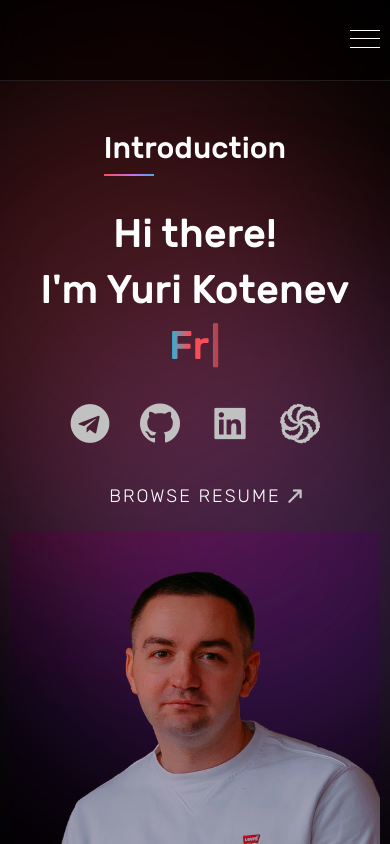
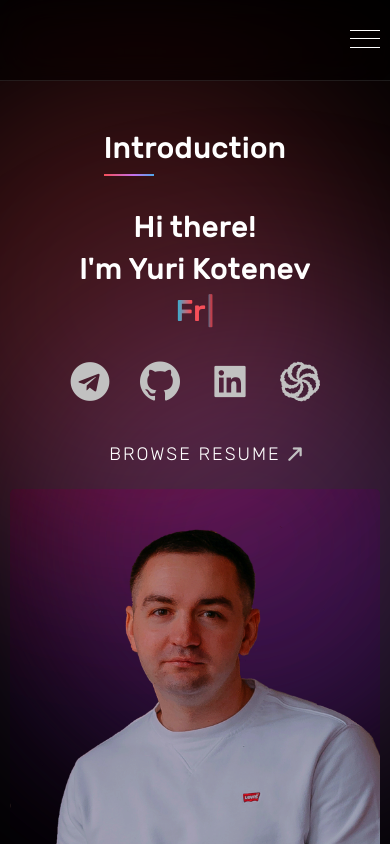
Before and after one commit to YK177/portfolio, a React (Create React App) app: page /#main in a window 390 px wide. Shown: the top 844 px of the page. Built offline with nearby package versions, Linux system fonts and the light colour scheme; a web font is replaced by a local one.

Commit message:
- some changes;

```diff
--- a/src/components/Main/Main.module.scss
+++ b/src/components/Main/Main.module.scss
@@ -42,7 +42,7 @@
     }
 
     @media (max-width: 479.98px) {
-      font-size: 40px;
+      font-size: 30px;
     }
 
     span {
```
